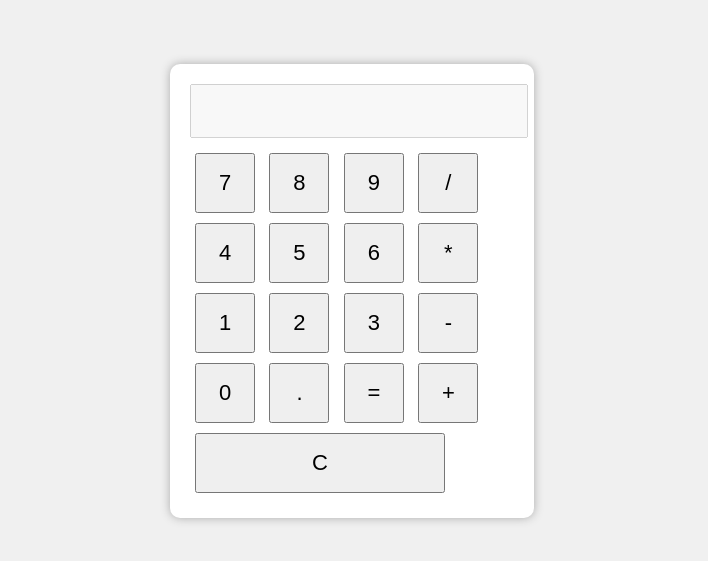
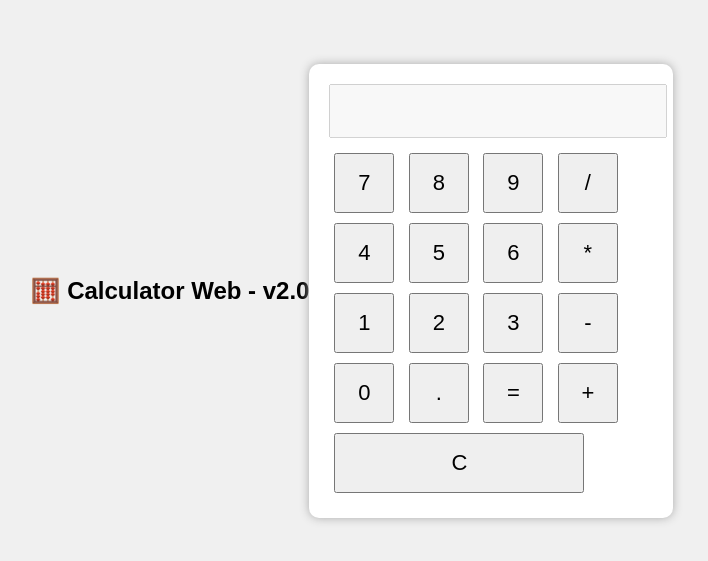
Before and after one commit to serverhutmc10serverhost-cpu/Test-my-first-repository, a plain HTML site: page index.html in a window 1280 px wide. Shown: the part 117-678 px from the top of the page, without its empty margins (288-996 px from the left). Drawn offline with Linux system fonts and the light colour scheme.

Commit message:
index.html
Update to version 2.0 - Added version title

```diff
--- a/index.html
+++ b/index.html
@@ -35,6 +35,8 @@
     </style>
 </head>
 <body>
+    <body>
+    <h2 style="text-align:center;">🧮 Calculator Web - v2.0</h2>
     <div class="calculadora">
         <input type="text" id="pantalla" disabled>
         <br>
```
